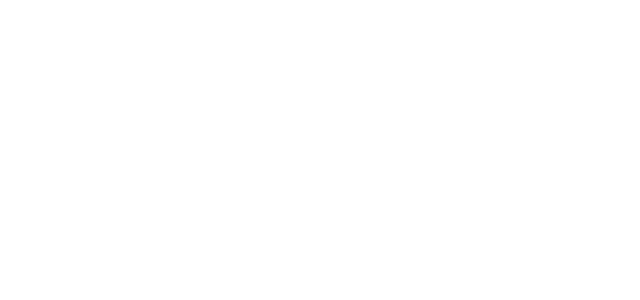
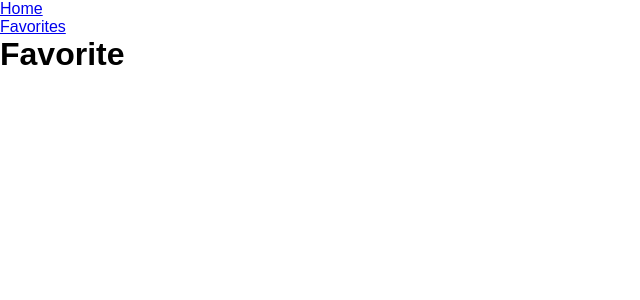
Before and after one commit to hanthienduc/movie-search, a React (Create React App) app: page /favorite in a window 1280 px wide. Before the commit this address had no page. Shown: the top 300 px of the page, without its empty margins (0-640 px from the left). Built offline with nearby package versions, Linux system fonts and the light colour scheme.

Commit message:
add favorite page and logic to add to favorite list

```diff
--- a/src/App.tsx
+++ b/src/App.tsx
@@ -1,8 +1,10 @@
 import { AppRoutes } from "./AppRoutes";
+import { NavBar } from "./components/NavBar/NavBar";
 
 function App() {
   return (
     <div className="app">
+      <NavBar />
       <AppRoutes />
     </div>
   );
--- a/src/AppRoutes.tsx
+++ b/src/AppRoutes.tsx
@@ -1,11 +1,13 @@
 import { Route, Routes } from "react-router-dom";
 import { Detail } from "./pages/Detail";
+import { Favorite } from "./pages/Favorite";
 import { SearchMovie } from "./pages/Search";
 
 export function AppRoutes() {
   return (
     <Routes>
       <Route path="/" element={<SearchMovie />} />
+      <Route path="favorite" element={<Favorite />} />
       <Route path="movie/:movieId" element={<Detail />} />
     </Routes>
   );
--- a/src/components/Card/Card.tsx
+++ b/src/components/Card/Card.tsx
@@ -12,7 +12,7 @@ export function Card({ movie }: CardType) {
   const navigate = useNavigate()
 
   function displayMovieDetail() {
-    navigate(`movie/${movie.id}`)
+    navigate(`/movie/${movie.id}`, {replace: true})
   }
 
   useEffect(() => {
--- /dev/null
+++ b/src/components/NavBar/NavBar.tsx
@@ -0,0 +1,16 @@
+import { Link } from "react-router-dom";
+
+export function NavBar() {
+  return (
+    <nav>
+      <ul>
+        <li>
+          <Link to={"/"}>Home</Link>
+        </li>
+        <li>
+          <Link to={"/favorite"}>Favorites</Link>
+        </li>
+      </ul>
+    </nav>
+  );
+}
--- a/src/context/MovieContext.tsx
+++ b/src/context/MovieContext.tsx
@@ -32,7 +32,10 @@ export function MovieProvider({ children }: MovieProviderType) {
 
   function addFavoriteMovieLocal(movie: Movie) {
     setFavoriteMovies((prevFavoriteMovies) => {
-      return [...prevFavoriteMovies, movie];
+      const checkExist = prevFavoriteMovies.find(
+        (currentMovie) => currentMovie.id === movie.id
+      );
+      return checkExist ? prevFavoriteMovies : [...prevFavoriteMovies, movie];
     });
   }
 
--- a/src/pages/Detail.tsx
+++ b/src/pages/Detail.tsx
@@ -5,7 +5,7 @@ import { getMovieDetail } from "../services/movie";
 import { Movie } from "../types/Movie";
 import { getImgUrl } from "../utils/getImgUrl";
 import { FaHeart, FaRegHeart } from "react-icons/fa";
-import { useState } from "react";
+import { useEffect, useState } from "react";
 import { useMovieContext } from "../context/MovieContext";
 
 export function Detail() {
@@ -18,7 +18,27 @@ export function Detail() {
 
   const [isFavorite, setIsFavorite] = useState<boolean>(false);
 
-  const { addFavoriteMovieLocal, removeFavoriteMovieLocal } = useMovieContext();
+  const { favoriteMovies, addFavoriteMovieLocal, removeFavoriteMovieLocal } =
+    useMovieContext();
+
+  useEffect(() => {
+    const findFavorite = favoriteMovies.find(
+      (existingMovie) => existingMovie.id === movie?.id
+    );
+    if (findFavorite) {
+      setIsFavorite(true);
+    }
+  }, [favoriteMovies, movie]);
+
+  useEffect(() => {
+    if (movie !== undefined) {
+      if (isFavorite) {
+        addFavoriteMovieLocal(movie);
+      } else {
+        removeFavoriteMovieLocal(movie?.id);
+      }
+    }
+  }, [isFavorite]);
 
   if (loading) {
     return <h1>Loading...</h1>;
@@ -29,13 +49,6 @@ export function Detail() {
 
   function toggleFavoriteMovie() {
     setIsFavorite((prevState) => !prevState);
-    if (movie !== undefined) {
-      if (isFavorite) {
-        addFavoriteMovieLocal(movie);
-      } else {
-        removeFavoriteMovieLocal(movie?.id);
-      }
-    }
   }
 
   return (
--- /dev/null
+++ b/src/pages/Favorite.tsx
@@ -0,0 +1,15 @@
+import { Card } from "../components/Card/Card";
+import { useMovieContext } from "../context/MovieContext";
+
+export function Favorite() {
+  const { favoriteMovies } = useMovieContext();
+
+  return (
+    <div>
+      <h1>Favorite</h1>
+      {favoriteMovies && favoriteMovies.map(movie => {
+        return <Card key={movie.id} movie={movie} />
+      })}
+    </div>
+  );
+}
```
